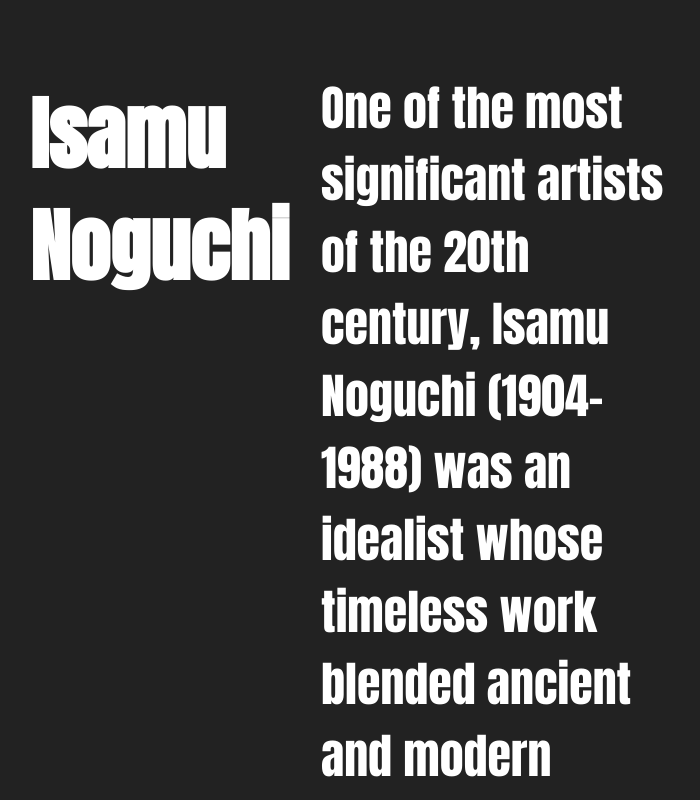
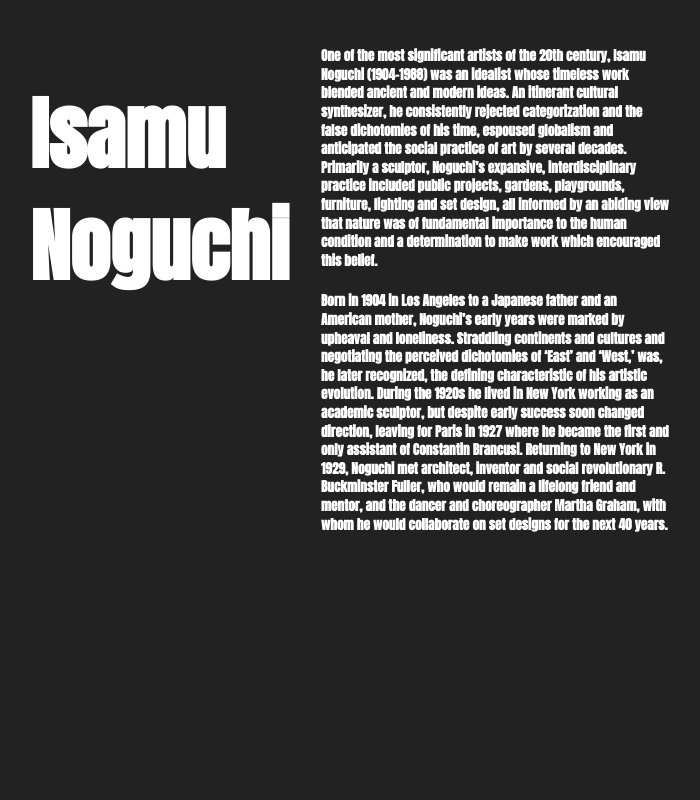
Before and after one commit to yttj/core-int-pucd-2035_yu, a website: page projects/css-grid-1.html in a window 1280 px wide. Shown: the top 800 px of the page, without its empty margins (290-990 px from the left). Drawn offline with Linux system fonts and the light colour scheme; files that its build step writes are made by us from their sources; files whose address does not match are found by name.

Commit message:
Update css-grid-1.html

```diff
--- a/projects/css-grid-1.html
+++ b/projects/css-grid-1.html
@@ -32,9 +32,9 @@
 
 
       <section class="article">
-        <P>One of the most significant artists of the 20th century, Isamu Noguchi (1904–1988) was an idealist whose timeless work blended ancient and modern ideas. An itinerant cultural synthesizer, he consistently rejected categorization and the false dichotomies of his time, espoused globalism and anticipated the social practice of art by several decades. Primarily a sculptor, Noguchi’s expansive, interdisciplinary practice included public projects, gardens, playgrounds, furniture, lighting and set design, all informed by an abiding view that nature was of fundamental importance to the human condition and a determination to make work which encouraged this belief.</P>
+        <h5>One of the most significant artists of the 20th century, Isamu Noguchi (1904–1988) was an idealist whose timeless work blended ancient and modern ideas. An itinerant cultural synthesizer, he consistently rejected categorization and the false dichotomies of his time, espoused globalism and anticipated the social practice of art by several decades. Primarily a sculptor, Noguchi’s expansive, interdisciplinary practice included public projects, gardens, playgrounds, furniture, lighting and set design, all informed by an abiding view that nature was of fundamental importance to the human condition and a determination to make work which encouraged this belief.</h5>
 
-<P>Born in 1904 in Los Angeles to a Japanese father and an American mother, Noguchi’s early years were marked by upheaval and loneliness. Straddling continents and cultures and negotiating the perceived dichotomies of ‘East’ and ‘West,’ was, he later recognized, the defining characteristic of his artistic evolution. During the 1920s he lived in New York working as an academic sculptor, but despite early success soon changed direction, leaving for Paris in 1927 where he became the first and only assistant of Constantin Brancusi. Returning to New York in 1929, Noguchi met architect, inventor and social revolutionary R. Buckminster Fuller, who would remain a lifelong friend and mentor, and the dancer and choreographer Martha Graham, with whom he would collaborate on set designs for the next 40 years.</P>
+<h5>Born in 1904 in Los Angeles to a Japanese father and an American mother, Noguchi’s early years were marked by upheaval and loneliness. Straddling continents and cultures and negotiating the perceived dichotomies of ‘East’ and ‘West,’ was, he later recognized, the defining characteristic of his artistic evolution. During the 1920s he lived in New York working as an academic sculptor, but despite early success soon changed direction, leaving for Paris in 1927 where he became the first and only assistant of Constantin Brancusi. Returning to New York in 1929, Noguchi met architect, inventor and social revolutionary R. Buckminster Fuller, who would remain a lifelong friend and mentor, and the dancer and choreographer Martha Graham, with whom he would collaborate on set designs for the next 40 years.</h5>
   </section>
     </main>
 
```
